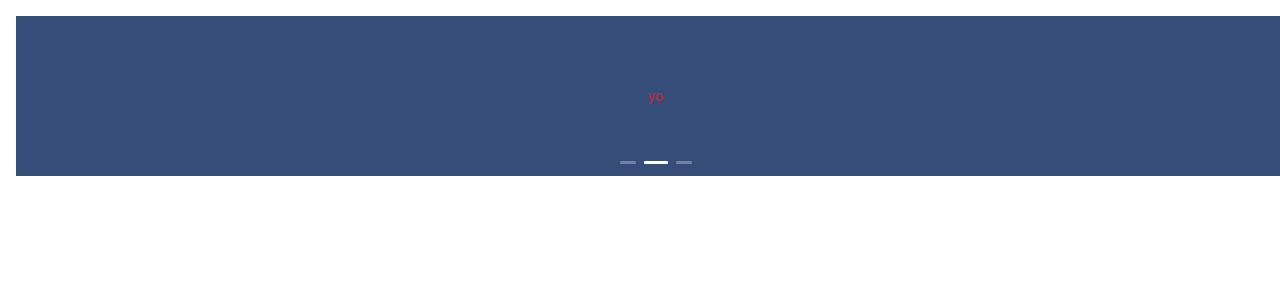
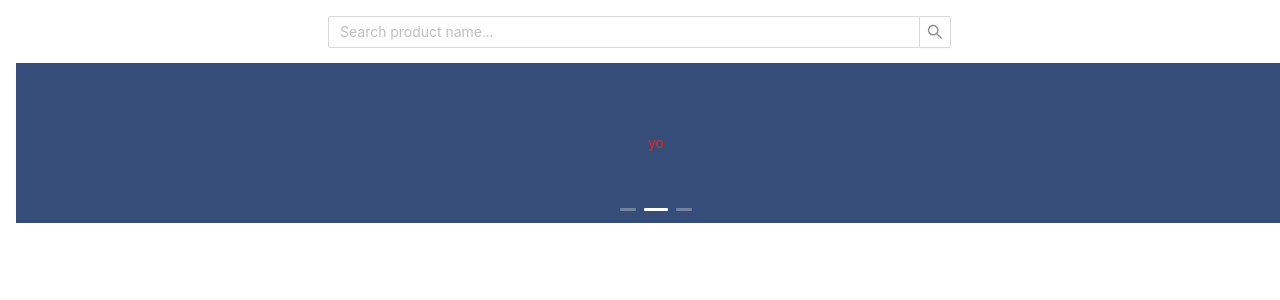
Before and after one commit to allenaxie/beforeifly, a React (Create React App) app: page / in a window 1280 px wide. Shown: the top 300 px of the page. Built offline with nearby package versions, Linux system fonts and the light colour scheme.

Commit message:
Create search bar on home page

```diff
--- a/package.json
+++ b/package.json
@@ -4,6 +4,7 @@
   "version": "0.1.0",
   "private": true,
   "dependencies": {
+    "@ant-design/icons": "^4.7.0",
     "@testing-library/jest-dom": "^5.16.1",
     "@testing-library/react": "^12.1.2",
     "@testing-library/user-event": "^13.5.0",
--- a/src/pages/HomePage/HomePage.css
+++ b/src/pages/HomePage/HomePage.css
@@ -1,3 +1,7 @@
+.searchInput {
+    margin-bottom: 15px;
+}
+
 .carousel {
     width: 100vw;
     background: #364d79
--- a/src/pages/HomePage/HomePage.jsx
+++ b/src/pages/HomePage/HomePage.jsx
@@ -1,12 +1,21 @@
 import { useState } from "react";
 import 'antd/dist/antd.css';
 import "./HomePage.css";
-import { Row, Col, Carousel, Radio } from 'antd';
+import { Row, Col, Carousel, Input } from 'antd';
+
 
 
 export default function HomePage () {
 
+    const {Search} = Input
+
     return (
+        <>
+            <Row>
+                <Col span={12} offset={6}>
+                    <Search className="searchInput" placeholder="Search product name..."/>
+                </Col>
+            </Row>
             <Row>
                 <Col>
                     <Carousel autoplay className="carousel">
@@ -21,7 +30,7 @@ export default function HomePage () {
                         </div>
                     </Carousel>
                 </Col>
-
             </Row>
+        </>
     )
 }
```
Also changed, not shown: 1 other file (tests, documents, lock files or other folders). Lines whose indentation alone changed are shown as unchanged.
